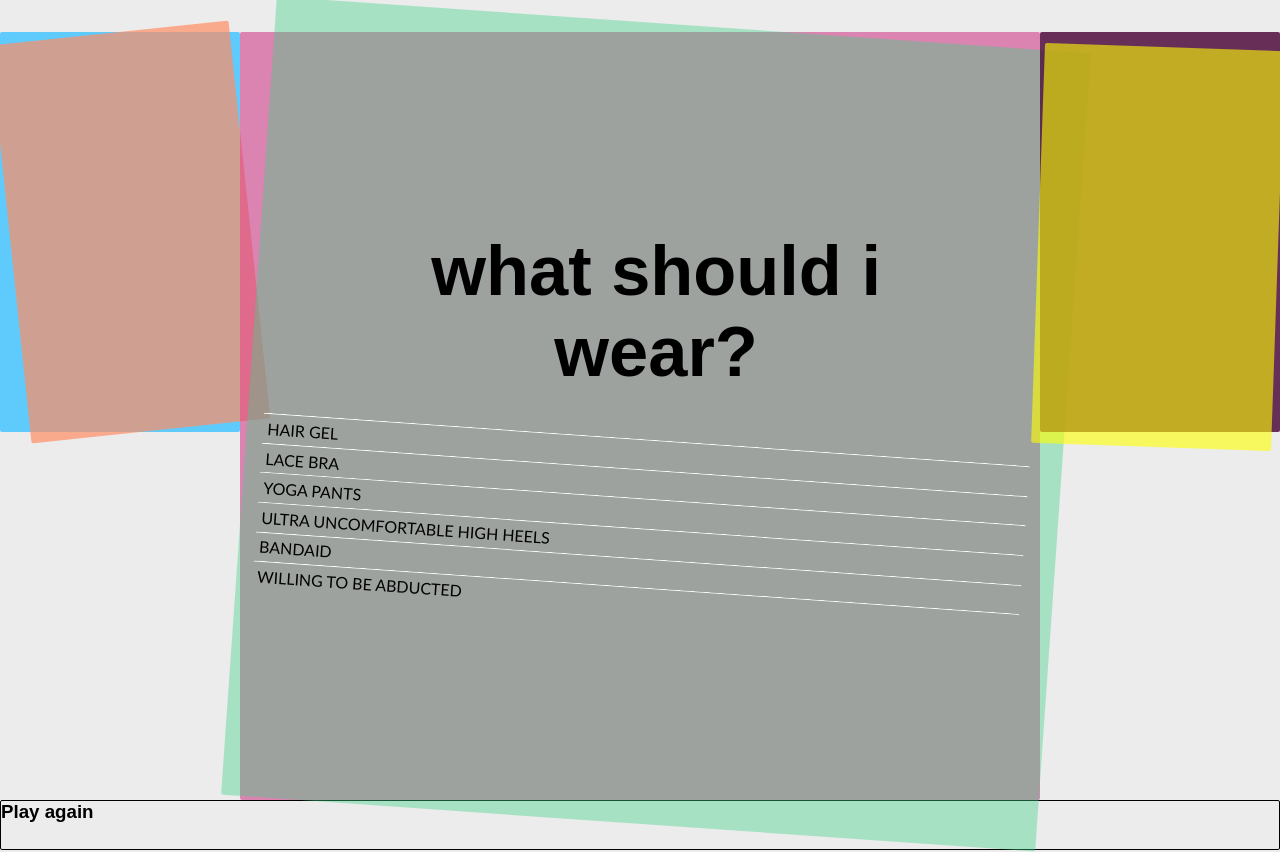
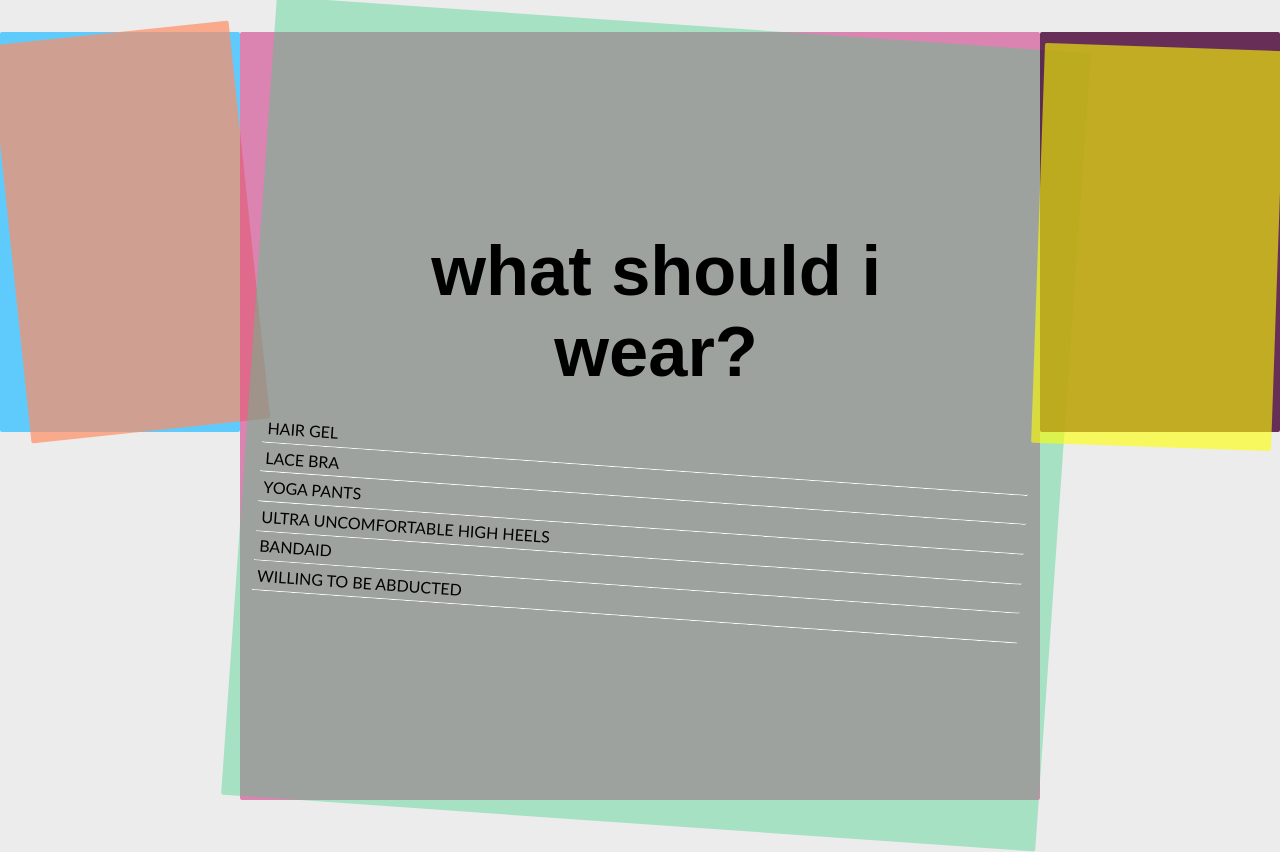
Before and after one commit to bax-uva/moige-the-oracle, a Vue app: page / in a window 1280 px wide. Built offline with nearby package versions, Linux system fonts and the light colour scheme.

Commit message:
border changed and reset button hidden for now

```diff
--- a/src/components/Oracle.vue
+++ b/src/components/Oracle.vue
@@ -16,7 +16,7 @@
         <div class="inner-right"></div>
       </div>
     </div>
-  <Reset />
+    <Reset v-if="5 / 5 == 2" />
   </div>
 </template>
 
--- a/src/components/Results.vue
+++ b/src/components/Results.vue
@@ -20,7 +20,7 @@ export default {
   /* background: rgba(170, 170, 170, 0.7); */
   display: flex;
   justify-content: space-between;
-  border-top: 0.5px solid white;
+  border-bottom: 0.5px solid white;
   padding: 0.3em;
   z-index: 10;
   color: black;
```
Also changed, not shown: src/components/Reset.vue (+5 -4 lines). Lines whose indentation alone changed are shown as unchanged.
